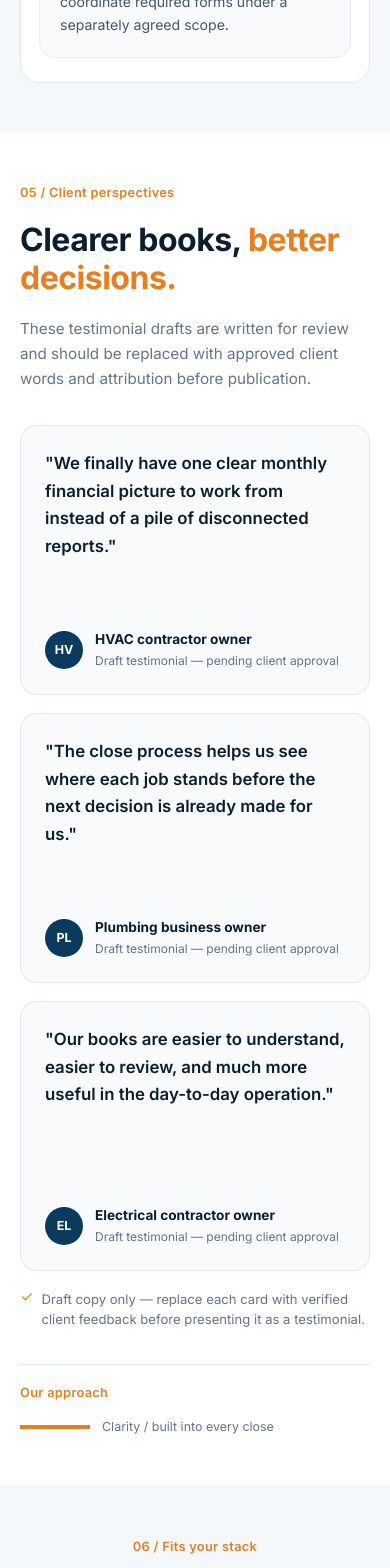
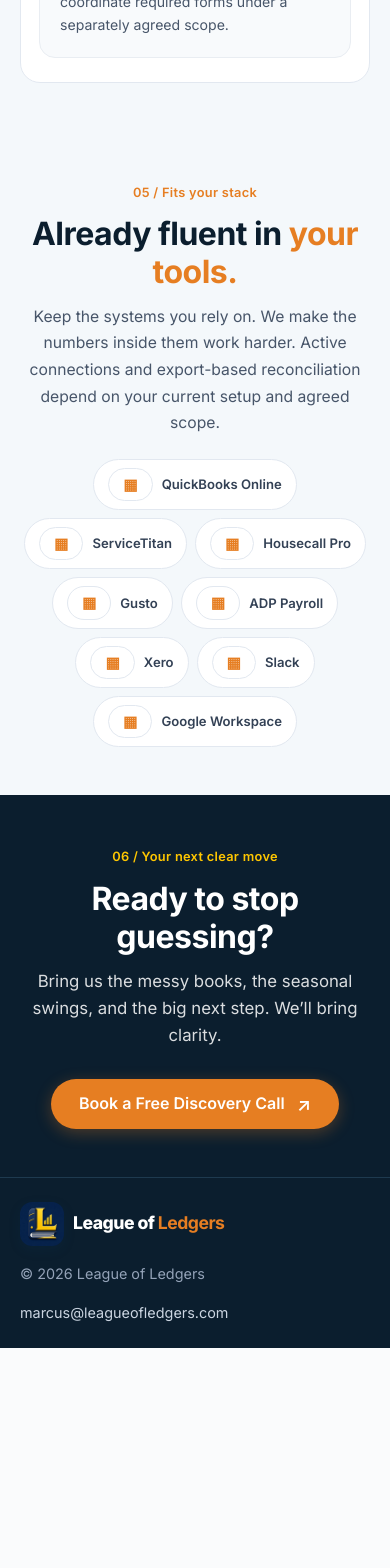
Before and after one commit to leagueofledgers/league-of-ledgers-site, a Next.js app: page / in a window 390 px wide. Shown: the part 9080-10648 px from the top of the page. After the commit the page ends 10428 px from the top, so only its background shows below. Built offline with nearby package versions, Linux system fonts and the light colour scheme.

Commit message:
Remove unverified testimonial section

```diff
--- a/app/globals.css
+++ b/app/globals.css
@@ -341,8 +341,7 @@
 
 .visual-topline,
 .visual-heading,
-.visual-footer,
-.proof-foot {
+.visual-footer {
   align-items: center;
   display: flex;
   justify-content: space-between;
@@ -1022,188 +1021,6 @@
   margin: 0;
 }
 
-.proof {
-  background: #fff;
-  color: var(--ink);
-}
-
-.testimonials-heading {
-  align-items: end;
-  display: grid;
-  gap: 40px;
-  grid-template-columns: minmax(0, 1fr) minmax(240px, 0.58fr);
-  margin: 18px 0 34px;
-}
-
-.testimonials-heading h2 {
-  color: var(--deep-navy);
-  font-size: clamp(2rem, 3.8vw, 2.8rem);
-  font-weight: 700;
-  letter-spacing: -0.5px;
-  line-height: 1.2;
-  margin: 0;
-}
-
-.testimonials-heading h2 em {
-  color: var(--orange);
-  font-style: normal;
-}
-
-.testimonials-heading p {
-  color: var(--muted);
-  font-size: 0.95rem;
-  line-height: 1.65;
-  margin: 0;
-}
-
-.testimonial-grid {
-  display: grid;
-  gap: 18px;
-  grid-template-columns: repeat(3, minmax(0, 1fr));
-}
-
-.testimonial-card {
-  background: #f8fafc;
-  border: 1px solid var(--line);
-  border-radius: 16px;
-  display: flex;
-  flex-direction: column;
-  min-height: 270px;
-  padding: 24px;
-}
-
-.testimonial-card blockquote {
-  color: var(--deep-navy);
-  flex: 1;
-  font-size: 1.05rem;
-  font-style: normal;
-  font-weight: 600;
-  letter-spacing: 0;
-  line-height: 1.65;
-  margin: 0 0 26px;
-}
-
-.testimonial-attribution {
-  align-items: center;
-  color: var(--deep-navy);
-  display: flex;
-  font-size: 0.85rem;
-  gap: 12px;
-}
-
-.testimonial-attribution strong,
-.testimonial-attribution small {
-  display: block;
-}
-
-.testimonial-attribution strong {
-  font-weight: 700;
-}
-
-.testimonial-attribution small {
-  color: var(--muted);
-  font-size: 0.75rem;
-  line-height: 1.4;
-  margin-top: 2px;
-}
-
-.testimonial-avatar {
-  align-items: center;
-  background: var(--navy);
-  border-radius: 50%;
-  color: #fff;
-  display: flex;
-  flex: 0 0 auto;
-  font-size: 0.78rem;
-  font-weight: 700;
-  height: 38px;
-  justify-content: center;
-  width: 38px;
-}
-
-.testimonial-disclaimer {
-  align-items: flex-start;
-  color: var(--muted);
-  display: flex;
-  font-size: 0.82rem;
-  gap: 8px;
-  line-height: 1.55;
-  margin: 18px 0 0;
-}
-
-.testimonial-disclaimer .line-icon {
-  color: var(--orange);
-  flex: 0 0 auto;
-  font-size: 0.95rem;
-}
-
-.quote-mark {
-  color: var(--orange);
-  font-family: Georgia, serif;
-  font-size: 6rem;
-  height: 58px;
-  line-height: 1;
-}
-
-.proof > blockquote {
-  color: var(--deep-navy);
-  font-size: clamp(2rem, 3.8vw, 2.8rem);
-  font-style: normal;
-  font-weight: 700;
-  letter-spacing: -0.5px;
-  line-height: 1.2;
-  margin: 24px 0;
-  max-width: 850px;
-}
-
-.quote-byline {
-  align-items: center;
-  color: var(--muted);
-  display: flex;
-  font-size: 0.82rem;
-  gap: 14px;
-}
-
-.quote-byline span:first-child {
-  align-items: center;
-  background: var(--navy);
-  border-radius: 50%;
-  color: #fff;
-  display: flex;
-  font-size: 0.9rem;
-  font-weight: 700;
-  height: 36px;
-  justify-content: center;
-  width: 36px;
-}
-
-.proof-foot {
-  border-top: 1px solid var(--line);
-  margin-top: 44px;
-  padding-top: 18px;
-}
-
-.proof .section-kicker {
-  color: var(--orange);
-  margin: 0;
-}
-
-.proof-pulse {
-  align-items: center;
-  color: var(--muted);
-  display: flex;
-  font-size: 0.78rem;
-  gap: 12px;
-}
-
-.proof-pulse i {
-  background: var(--orange);
-  display: block;
-  height: 4px;
-  transition: width 1s ease;
-  width: 70px;
-}
-
 .software {
   background: var(--mist);
   text-align: center;
@@ -1458,8 +1275,7 @@
 
   .service-grid,
   .industry-grid,
-  .addons-grid,
-  .testimonial-grid {
+  .addons-grid {
     grid-template-columns: repeat(2, minmax(0, 1fr));
   }
 
@@ -1628,14 +1444,7 @@
 
   .service-grid,
   .industry-grid,
-  .addons-grid,
-  .testimonial-grid {
-    grid-template-columns: 1fr;
-  }
-
-  .testimonials-heading {
-    align-items: start;
-    gap: 18px;
+  .addons-grid {
     grid-template-columns: 1fr;
   }
 
@@ -1658,17 +1467,6 @@
 
   .addons {
     padding: 24px 18px;
-  }
-
-  .proof > blockquote {
-    font-size: 2rem;
-  }
-
-  .proof-foot {
-    align-items: flex-start;
-    flex-direction: column;
-    gap: 14px;
-    margin-top: 34px;
   }
 
   .software-list {
--- a/components/landing-page.tsx
+++ b/components/landing-page.tsx
@@ -44,12 +44,6 @@
   ["FSM Integration Setup & Cleanup", "Configure supported connections, review account mappings, resolve sync discrepancies, and reconcile historical transactions for ServiceTitan, Housecall Pro, Jobber, or another supported platform."],
   ["Advanced Job Costing", "Analyze profitability by job, labor category, equipment, or service line using the operational and financial data available in the agreed systems."],
   ["1099 Preparation & Filing Support", "Review vendor records, validate available tax information, and prepare or coordinate required forms under a separately agreed scope."],
-] as const;
-
-const testimonials = [
-  ["\"We finally have one clear monthly financial picture to work from instead of a pile of disconnected reports.\"", "HVAC contractor owner", "Draft testimonial — pending client approval", "HV"],
-  ["\"The close process helps us see where each job stands before the next decision is already made for us.\"", "Plumbing business owner", "Draft testimonial — pending client approval", "PL"],
-  ["\"Our books are easier to understand, easier to review, and much more useful in the day-to-day operation.\"", "Electrical contractor owner", "Draft testimonial — pending client approval", "EL"],
 ] as const;
 
 const software = ["QuickBooks Online", "ServiceTitan", "Housecall Pro", "Gusto", "ADP Payroll", "Xero", "Slack", "Google Workspace"];
@@ -142,7 +136,6 @@
           <a href="#services" onClick={closeMenu}>Services</a>
           <a href="#packages" onClick={closeMenu}>Packages</a>
           <a href="#proof" onClick={closeMenu}>Why us</a>
-          <a href="#testimonials" onClick={closeMenu}>Testimonials</a>
           <button type="button" className="button button-small button-gold" onClick={openModal}>Book a Free Discovery Call <Mark type="arrow" /></button>
         </nav>
       </header>
@@ -232,17 +225,9 @@
         </div>
       </section>
 
-      <section className="proof section-pad" id="testimonials">
-        <div className="section-kicker">05 / Client perspectives</div>
-        <div className="testimonials-heading"><h2>Clearer books, <em>better decisions.</em></h2><p>These testimonial drafts are written for review and should be replaced with approved client words and attribution before publication.</p></div>
-        <div className="testimonial-grid">{testimonials.map(([quote, role, label, initials]) => <article className="testimonial-card" key={role}><blockquote>{quote}</blockquote><div className="testimonial-attribution"><span className="testimonial-avatar">{initials}</span><span><strong>{role}</strong><small>{label}</small></span></div></article>)}</div>
-        <p className="testimonial-disclaimer"><Mark type="check" /> Draft copy only — replace each card with verified client feedback before presenting it as a testimonial.</p>
-        <div className="proof-foot"><span className="section-kicker">Our approach</span><div className="proof-pulse"><i aria-hidden="true" /><span>Clarity / built into every close</span></div></div>
-      </section>
+      <section className="software section-pad"><div className="section-kicker">05 / Fits your stack</div><h2>Already fluent in <em>your tools.</em></h2><p>Keep the systems you rely on. We make the numbers inside them work harder. Active connections and export-based reconciliation depend on your current setup and agreed scope.</p><div className="software-list">{software.map((item) => <span key={item}><Mark type="grid" /> {item}</span>)}</div></section>
 
-      <section className="software section-pad"><div className="section-kicker">06 / Fits your stack</div><h2>Already fluent in <em>your tools.</em></h2><p>Keep the systems you rely on. We make the numbers inside them work harder. Active connections and export-based reconciliation depend on your current setup and agreed scope.</p><div className="software-list">{software.map((item) => <span key={item}><Mark type="grid" /> {item}</span>)}</div></section>
-
-      <section className="cta-section section-pad"><div className="cta-inner"><div className="section-kicker">07 / Your next clear move</div><h2>Ready to stop guessing?</h2><p>Bring us the messy books, the seasonal swings, and the big next step. We’ll bring clarity.</p><button type="button" className="button button-gold" onClick={openModal}>Book a Free Discovery Call <Mark type="arrow" /></button></div></section>
+      <section className="cta-section section-pad"><div className="cta-inner"><div className="section-kicker">06 / Your next clear move</div><h2>Ready to stop guessing?</h2><p>Bring us the messy books, the seasonal swings, and the big next step. We’ll bring clarity.</p><button type="button" className="button button-gold" onClick={openModal}>Book a Free Discovery Call <Mark type="arrow" /></button></div></section>
 
       <footer><a className="brand" href="#top"><img className="brand-logo" src="/league-of-ledgers-logo.jpg" alt="" aria-hidden="true" /><span>League of <b>Ledgers</b></span></a><span>© 2026 League of Ledgers</span><a href="mailto:marcus@leagueofledgers.com">marcus@leagueofledgers.com</a></footer>
 
```
Also changed, not shown: 1 other file (tests, documents, lock files or other folders).
